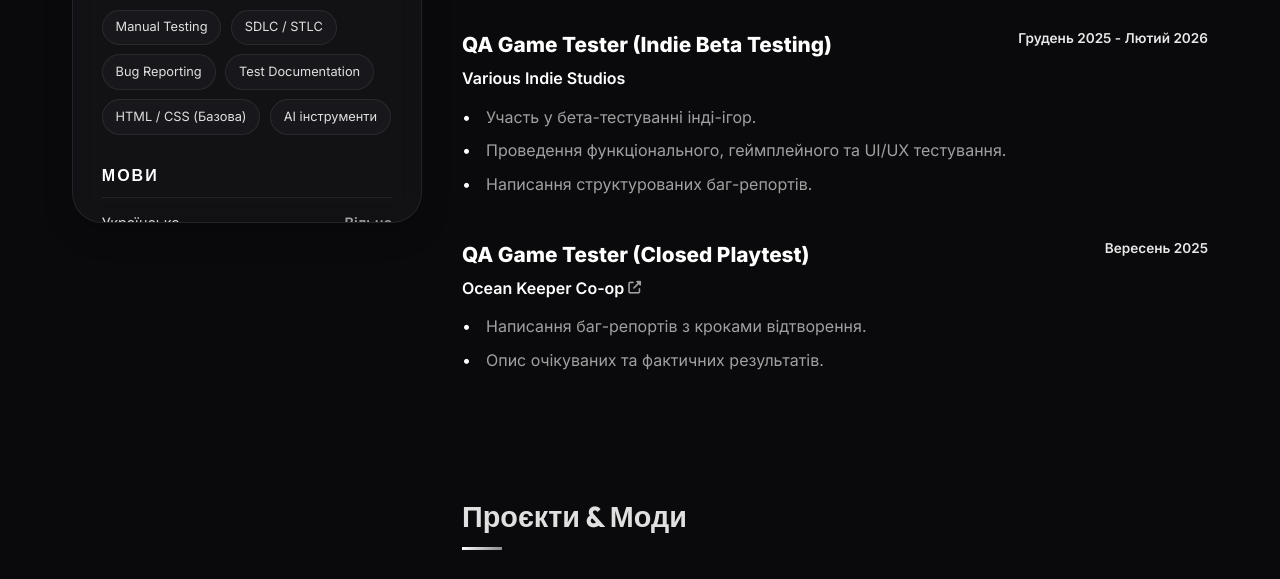
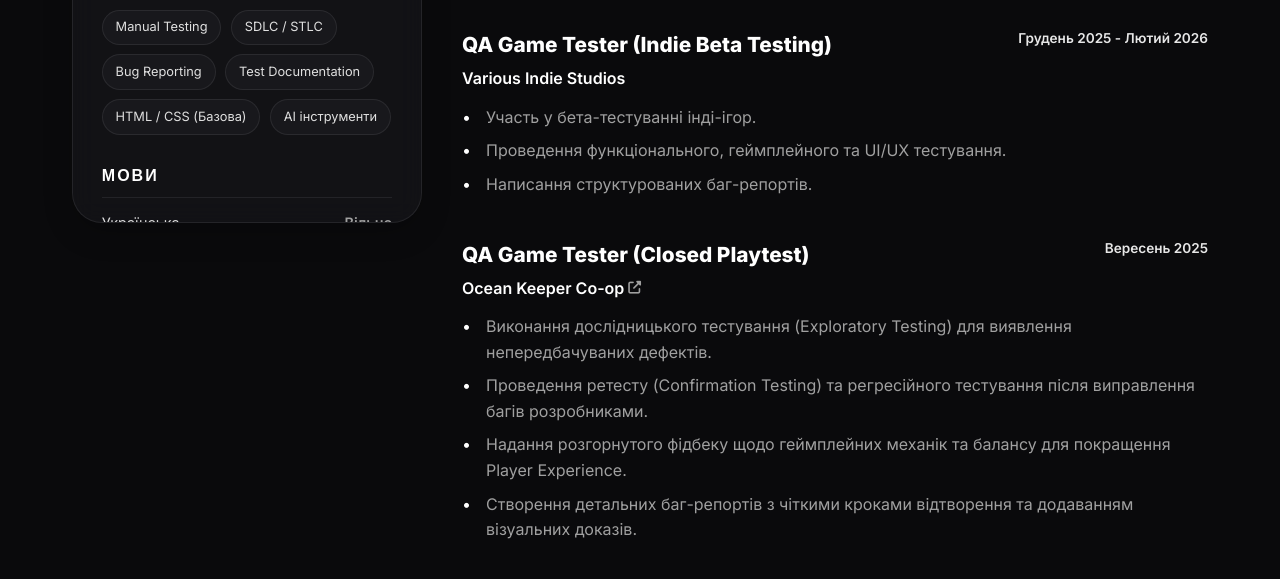
Before and after one commit to Miroboku/QA_site_CV, a plain HTML site: page index.html in a window 1280 px wide. Shown: the part 557-1136 px from the top of the page. Drawn offline with nearby package versions, Linux system fonts and the light colour scheme.

Commit message:
Enhance QA Game Tester (Closed Playtest) experience description with professional terms

```diff
--- a/index.html
+++ b/index.html
@@ -221,8 +221,10 @@
                   ></a>
                 </p>
                 <ul class="cv-list">
-                  <li>Написання баг-репортів з кроками відтворення.</li>
-                  <li>Опис очікуваних та фактичних результатів.</li>
+                  <li>Виконання дослідницького тестування (Exploratory Testing) для виявлення непередбачуваних дефектів.</li>
+                  <li>Проведення ретесту (Confirmation Testing) та регресійного тестування після виправлення багів розробниками.</li>
+                  <li>Надання розгорнутого фідбеку щодо геймплейних механік та балансу для покращення Player Experience.</li>
+                  <li>Створення детальних баг-репортів з чіткими кроками відтворення та додаванням візуальних доказів.</li>
                 </ul>
               </div>
             </div>
```
